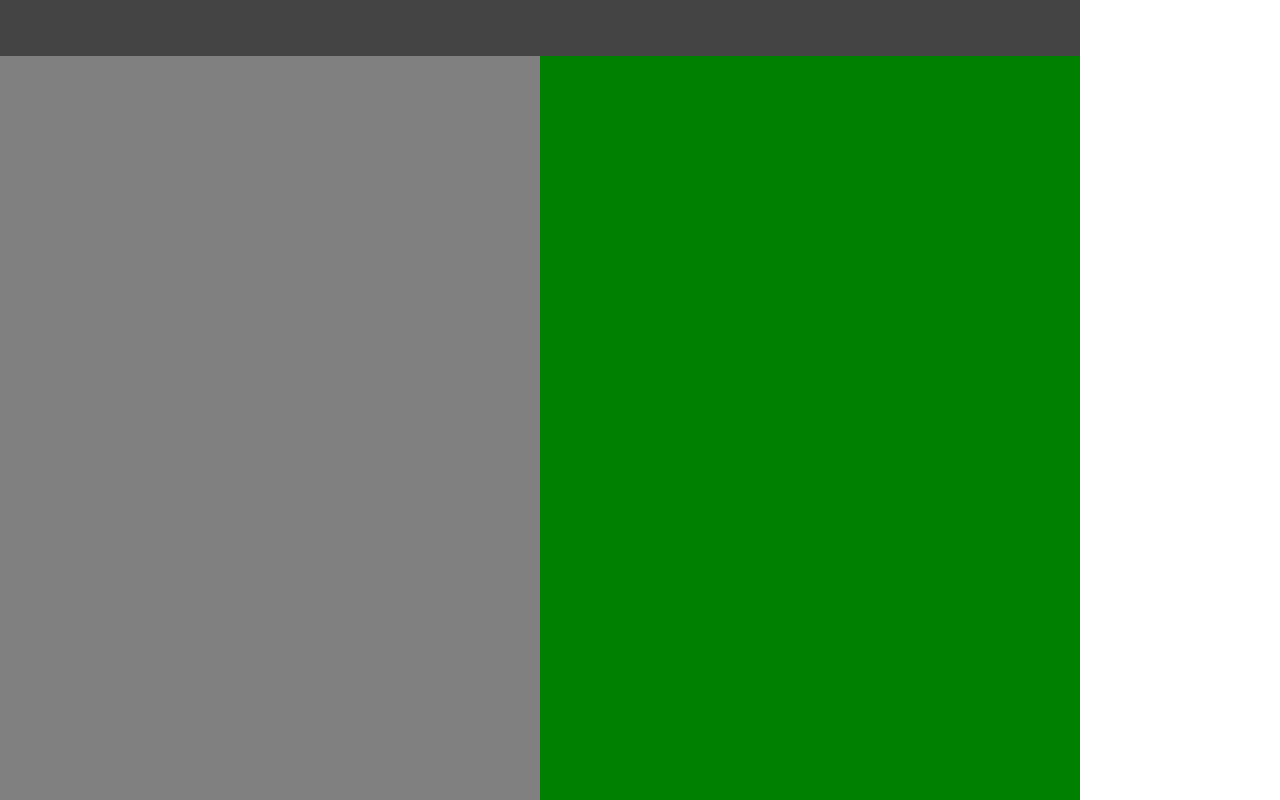
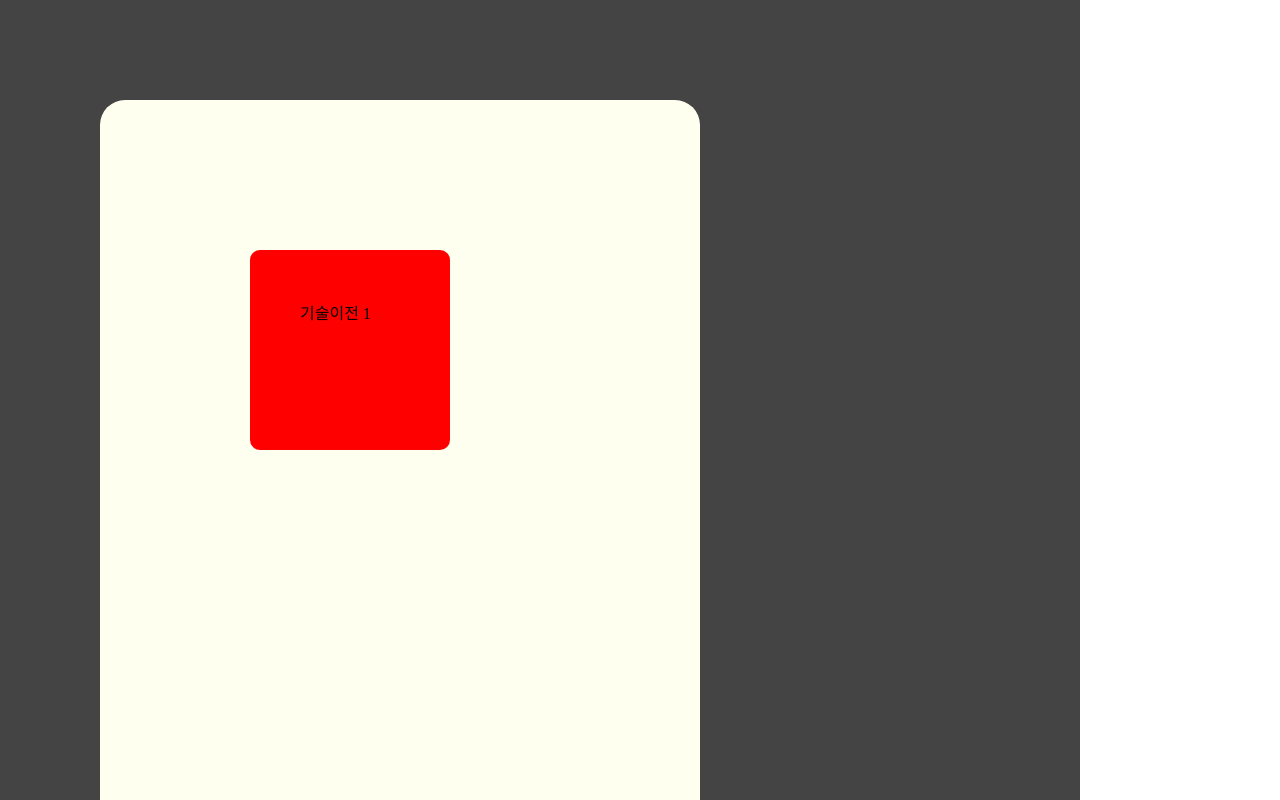
Before and after one commit to happywood21c/limfuture, a plain HTML site: page index.html in a window 1280 px wide. Shown: the top 800 px of the page. Drawn offline with Linux system fonts and the light colour scheme.

Commit message:
Update index.html

```diff
--- a/index.html
+++ b/index.html
@@ -1,5 +1,5 @@
 <!DOCTYPE html>
-<html lang="ko" >
+<html lang="en" dir="ltr">
   <head>
     <meta charset="utf-8">
     <title>Home page</title>
@@ -10,32 +10,46 @@
       .topmenu {
         background-color: #444;
         width:1080px;
-        height:56px;
-        position; fixed;
+        height:2400px;
+        position: fixed;
       }
-      .mainleft {
-        background-color: gray;
-        width:540px;
-        height:2344px;
-        position; fixed;
+      .main {
+        background-color: ivory;
+        border-radius: 25px;
+        width:500px;
+        height:1500px;
+        position: fixed;
+        padding: 50px;
+        margin: 100px;
       }
-      .mainright {
-        background-color: green;
-        width:540px;
-        height:2344px;
+      .title {
+        background-color: red;
+        border-radius: 10px;
+        width:100px;
+        height:100px;
         position: fixed;
-        left: 540px;
+        padding: 50px;
+        margin: 100px;
+        animation-name: example;
+        animation-duration: 4s;
       }
-
+      @keyframes example {
+       0%   {background-color: red;}
+       25%  {background-color: yellow;}
+       50%  {background-color: blue;}
+       100% {background-color: green;}
+       }
+      }
 
     </style>
   </head>
   <body>
     <div class="topmenu">
-    </div>
-    <div class="mainright">
-    </div>
-    <div class="mainleft">
+         <div class="main">
+              <div class="title"> 기술이전 1
+
+              </div>
+         </div>
 
     </div>
 
```
